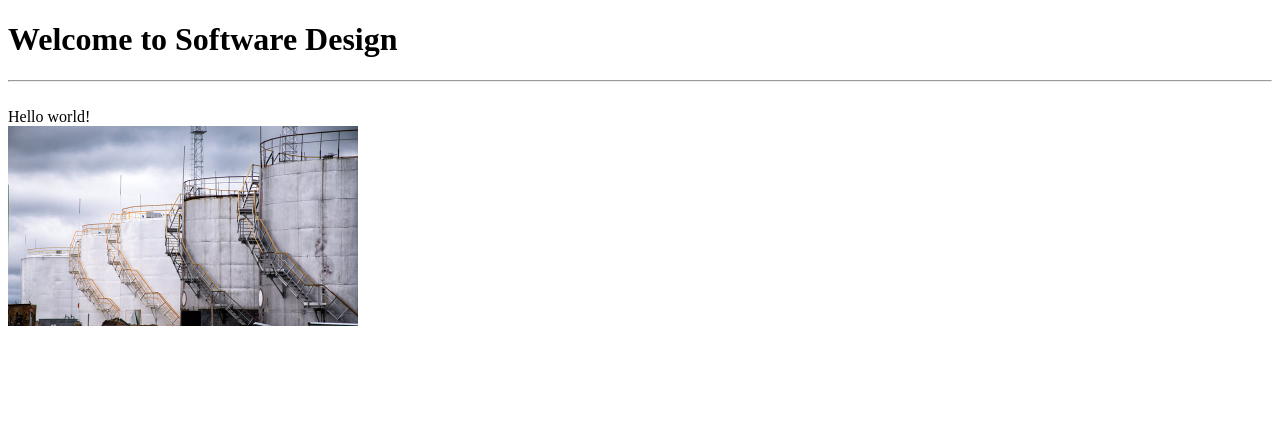
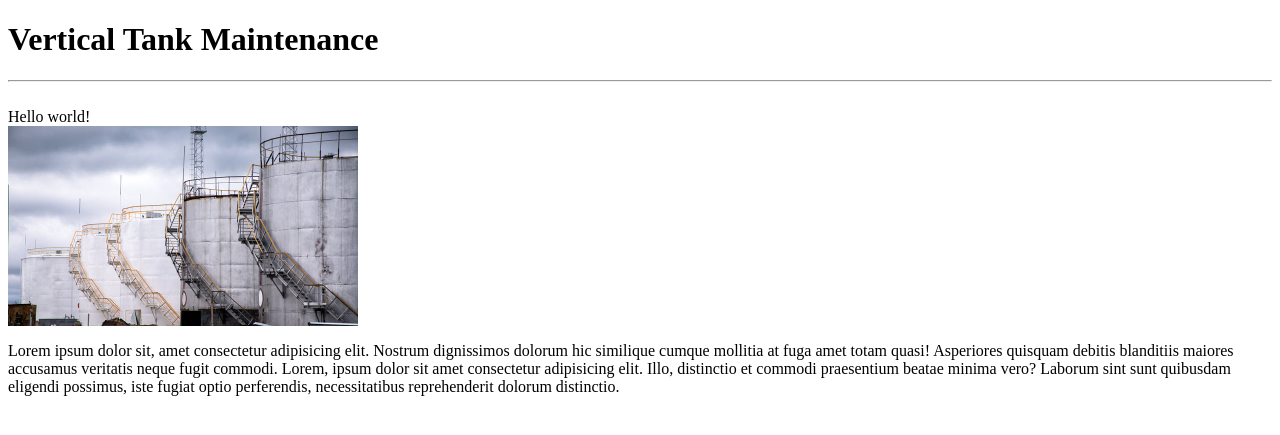
Before and after one commit to phoenixdoan/DevOps, a Flask app: page / in a window 1280 px wide. Shown: the top 435 px of the page. Run offline with Flask 2, Linux system fonts and the light colour scheme.

Commit message:
change title

```diff
--- a/templates/base.html
+++ b/templates/base.html
@@ -9,7 +9,7 @@
 <body>
 
     <div>
-        <h1>Welcome to Software Design</h1>
+        <h1>Vertical Tank Maintenance</h1>
         <hr>
         <br>
 
--- a/templates/index.html
+++ b/templates/index.html
@@ -12,5 +12,9 @@ Hello world!
 <div class="photo">
     <img src="{{ url_for('static', filename='css/above_ground_vertical_tanks.jpg') }}" />
 </div>
+<p>Lorem ipsum dolor sit, amet consectetur adipisicing elit. Nostrum dignissimos dolorum hic similique cumque mollitia at
+    fuga amet totam quasi! Asperiores quisquam debitis blanditiis maiores accusamus veritatis neque fugit commodi. Lorem,
+    ipsum dolor sit amet consectetur adipisicing elit. Illo, distinctio et commodi praesentium beatae minima vero? Laborum
+     sint sunt quibusdam eligendi possimus, iste fugiat optio perferendis, necessitatibus reprehenderit dolorum distinctio.</p>
 
 {% endblock %}
```
